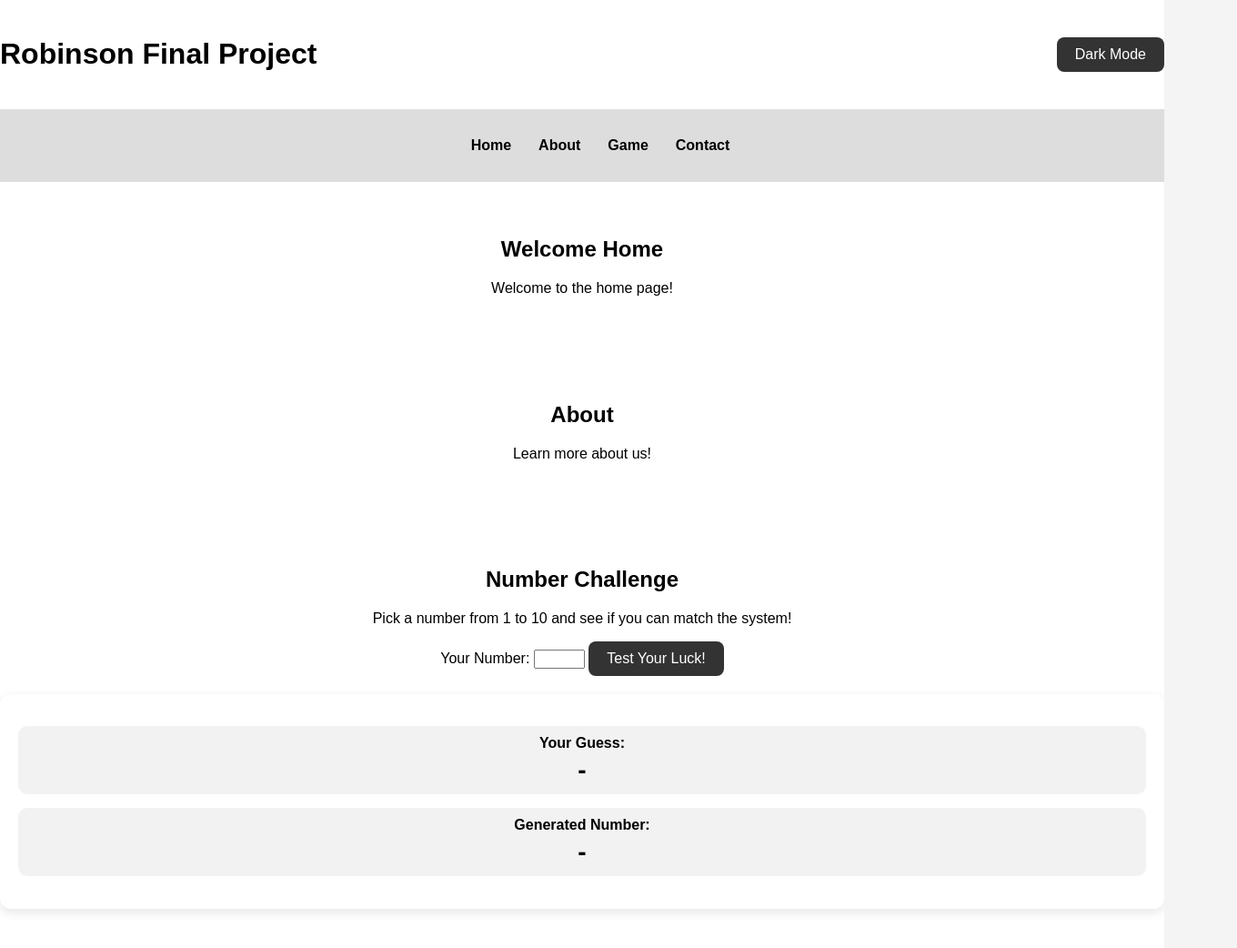
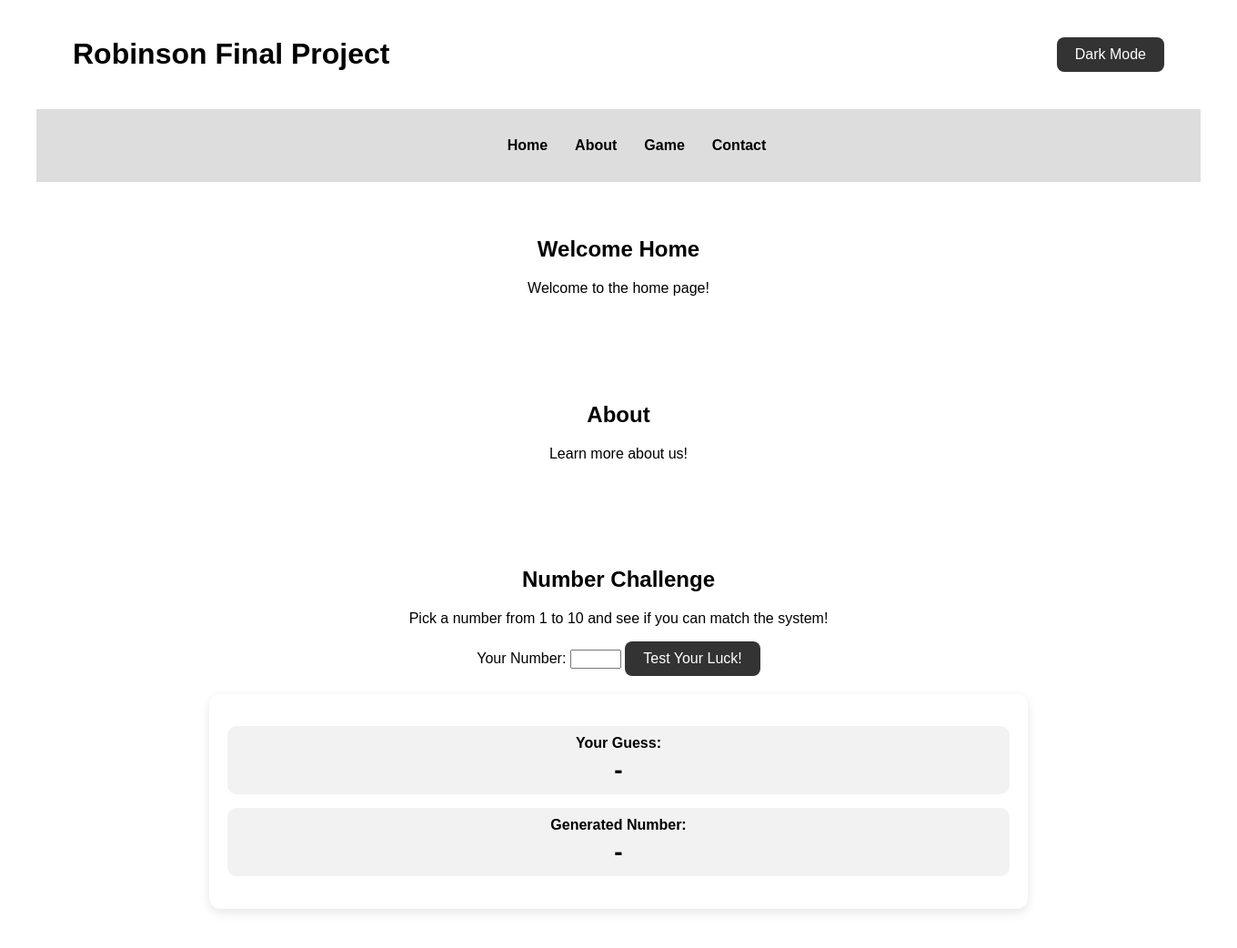
Before and after one commit to kdowens8-Devyn/Devyn-Robinson-Final-Project, a plain HTML site: page index.html in a window 1280 px wide. Shown: the top 1042 px of the page at 91% size, 1360 px wide, since content can reach past the window. Drawn offline with Linux system fonts and the light colour scheme.

Commit message:
Final adjustments
I changed a couple of things and added a max width and things are now finally aligned and everything is working

```diff
--- a/style.css
+++ b/style.css
@@ -6,7 +6,7 @@ body {
 }
 
 main {
-text-align: center;
+text-align: left;
 }
 
 header {
@@ -14,12 +14,15 @@ header {
     justify-content: space-between;
     align-items: center;
     padding: 20px 0;
+    max-width: 1200px;
+    margin: 0 auto;
 }
 
 .container {
     background: white;
     width: 1280px;
     margin: 0 auto;
+    padding: 0 40px;
 }
 
 
@@ -150,6 +153,9 @@ nav a {
 
 section{
     padding: 40px 0;
+    max-width: 900px;
+    margin: 0 auto;
+    text-align: center;
 }
 
 section h2 {
```
